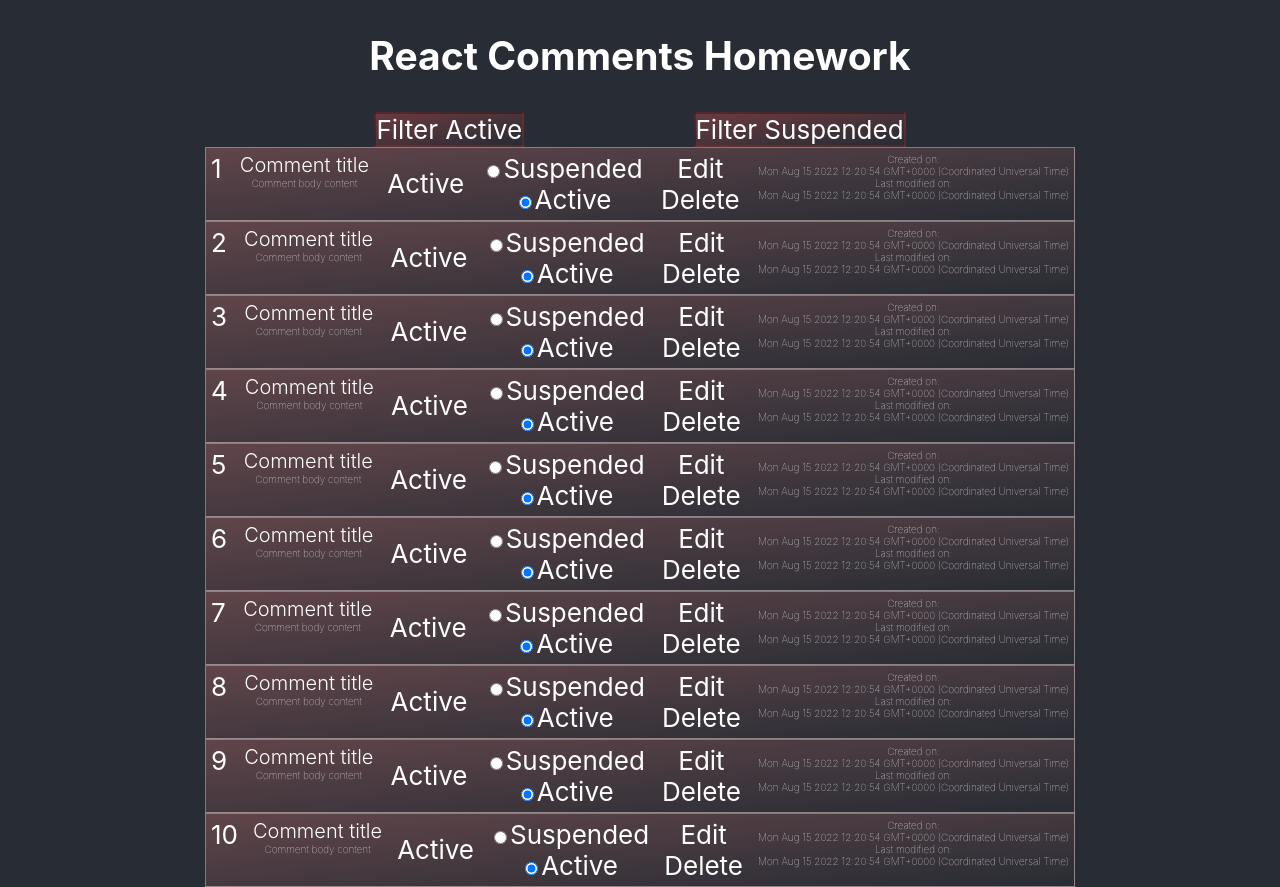
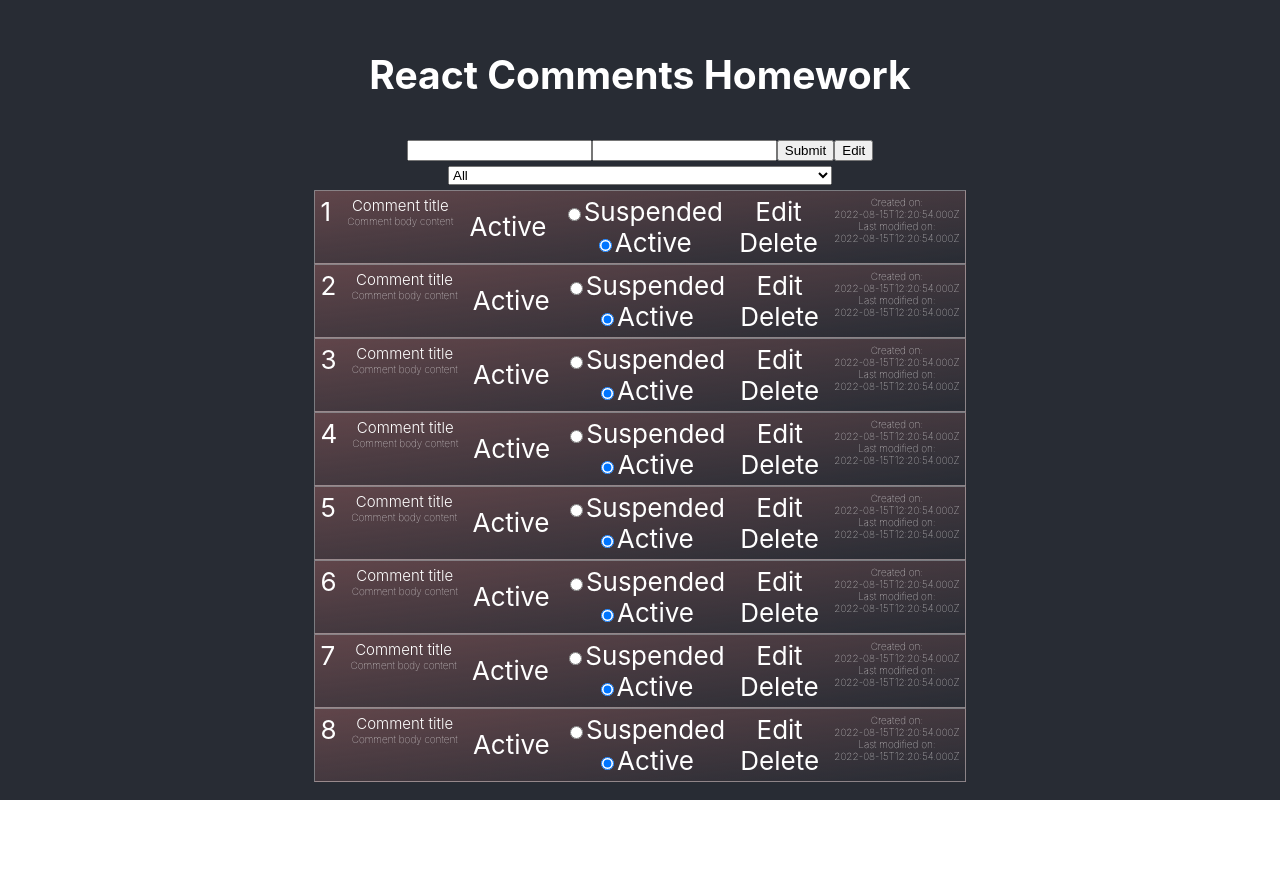
Before and after one commit to Martiyn/training-buddy-v2, a React (Create React App) app: page / in a window 1280 px wide. After the commit the page ends 800 px from the top, so only its background shows below. Built offline with nearby package versions, Linux system fonts and the light colour scheme.

Commit message:
almost done

```diff
--- /dev/null
+++ b/src/CommentInput.tsx
@@ -0,0 +1,86 @@
+import React from "react";
+import { CommentListener } from "./shared-types";
+import { Comment } from "./comments-model";
+
+interface CommentInputProps {
+  onCommentCreate: CommentListener;
+  onCommentEdit: CommentListener;
+}
+
+interface CommentInputState {
+  title: string;
+  content: string;
+}
+
+export class CommentInput extends React.Component<
+  CommentInputProps,
+  CommentInputState
+> {
+  state: Readonly<CommentInputState> = {
+    title: "",
+    content: "",
+  };
+
+  handleFieldChanged = (event: React.ChangeEvent<HTMLInputElement>) => {
+    const fieldName = event.target.name;
+    this.setState({
+      [fieldName]: event.target.value,
+    } as unknown as CommentInputState);
+  };
+
+  handleCreate = (event: React.FormEvent) => {
+    event.preventDefault();
+    this.props.onCommentCreate(
+      new Comment(this.state.title, this.state.content, new Date(), new Date())
+    );
+    this.setState({ title: "", content: "" });
+  };
+
+  handleEdit = (comment: Comment, event: React.FormEvent) => {
+    event.preventDefault();
+    this.props.onCommentEdit({
+      ...comment,
+      title: this.state.title,
+      content: this.state.content,
+      lastModifiedAt: new Date(),
+    });
+    this.setState({ title: "", content: "" });
+  };
+
+  render() {
+    return (
+      <form className="CommentInput">
+        <input
+          type="text"
+          id="text"
+          maxLength={80}
+          name="title"
+          value={this.state.title}
+          onChange={this.handleFieldChanged}
+        />
+        <input
+          type="text"
+          id="text"
+          maxLength={512}
+          name="content"
+          value={this.state.content}
+          onChange={this.handleFieldChanged}
+        />
+        <button
+          className="CommentInput-submit"
+          onClick={this.handleCreate}
+          type="submit"
+        >
+          Submit
+        </button>
+        <button
+          className="CommentInput-submit"
+          onClick={() => this.handleEdit}
+          type="submit"
+        >
+          Edit
+        </button>
+      </form>
+    );
+  }
+}
--- a/src/CommentItem.css
+++ b/src/CommentItem.css
@@ -26,7 +26,7 @@
 }
 
 .CommentItem-title {
-  font-size: 20px;
+  font-size: 15px;
   font-weight: 300;
 }
 
--- a/src/CommentItem.tsx
+++ b/src/CommentItem.tsx
@@ -1,6 +1,7 @@
 import React from "react";
 import { CommentListener } from "./shared-types";
 import { Comment, CommentStatus } from "./comments-model";
+import { CommentInput } from "./CommentInput";
 import "./CommentItem.css";
 
 interface CommentItemProps {
@@ -27,7 +28,9 @@
     });
   }
 
-  function handleCommentEdit() {}
+  function handleCommentEdit() {
+    rest.onEditComment(comment);
+  }
 
   function handleCommentDelete() {
     rest.onDeleteComment(comment);
@@ -48,6 +51,7 @@
             type="radio"
             onClick={handleCommentStatusSuspend}
             checked={comment.status === CommentStatus.Suspended ? true : false}
+            readOnly={true}
           />
           Suspended
         </label>
@@ -56,6 +60,7 @@
             type="radio"
             onClick={handleCommentStatusActivate}
             checked={comment.status === CommentStatus.Active ? true : false}
+            readOnly={true}
           />
           Active
         </label>
@@ -70,11 +75,11 @@
       </div>
       <div className="CommentItem-dates">
         <span className="CommentItem-created-at">
-          <span>Created on:</span> <span>{comment.createdAt.toString()}</span>
+          <span>Created on:</span> <span>{comment.createdAt.toISOString()}</span>
         </span>
         <span className="CommentItem-status-last-modified-at">
           <span>Last modified on:</span>{" "}
-          <span>{comment.lastModifiedAt.toString()}</span>
+          <span>{comment.lastModifiedAt.toISOString()}</span>
         </span>
       </div>
     </div>
--- a/src/CommentsApp.tsx
+++ b/src/CommentsApp.tsx
@@ -1,6 +1,8 @@
 import React from "react";
 import "./App.css";
+import { CommentInput } from "./CommentInput";
 import { Comment } from "./comments-model";
+import { CommentsFilter, FilterType } from "./CommentsFilter";
 import CommentsList, { CommentFilter } from "./CommentsList";
 import { MOCK_COMMENTS } from "./mock-comments";
 
@@ -18,21 +20,29 @@
   constructor(props: {}) {
     super(props);
     this.handleCommentStatusUpdate = this.handleCommentStatusUpdate.bind(this);
+    this.handleCommentCreate = this.handleCommentCreate.bind(this);
+    this.handleCommentSelectedForEditing =
+      this.handleCommentSelectedForEditing.bind(this);
     this.handleCommentEdit = this.handleCommentEdit.bind(this);
     this.handleCommentDelete = this.handleCommentDelete.bind(this);
-    this.handleFilterCommentByStatus =
-      this.handleFilterCommentByStatus.bind(this);
   }
 
   handleCommentStatusUpdate(comment: Comment) {
     this.setState(({ comments }) => ({
-      comments: comments.map((c) => (c.id === comment.id ? comment : c)),
+      comments: comments
+        .map((c) => (c.id === comment.id ? comment : c))
+        .sort(function (a, b) {
+          return (
+            Number(new Date(b.lastModifiedAt)) -
+            Number(new Date(a.lastModifiedAt))
+          );
+        }),
     }));
   }
 
-  handleFilterCommentByStatus(filtered: Comment[]) {
+  handleCommentCreate(comment: Comment) {
     this.setState(({ comments }) => ({
-      comments: filtered.sort(function (a, b) {
+      comments: comments.concat(comment).sort(function (a, b) {
         return (
           Number(new Date(b.lastModifiedAt)) -
           Number(new Date(a.lastModifiedAt))
@@ -41,26 +51,60 @@
     }));
   }
 
-  handleCommentEdit(comment: Comment) {}
+  handleCommentSelectedForEditing(comment: Comment) {
+    this.setState(({ comments }) => ({
+      comments: comments.filter((c) => c.id === comment.id),
+    }));
+  }
+  handleCommentEdit(comment: Comment) {
+    this.setState(({ comments }) => ({
+      comments: comments
+        .map((c) => (c.id === comment.id ? comment : c))
+        .sort(function (a, b) {
+          return (
+            Number(new Date(b.lastModifiedAt)) -
+            Number(new Date(a.lastModifiedAt))
+          );
+        }),
+    }));
+  }
 
   handleCommentDelete(comment: Comment) {
     this.setState(({ comments }) => ({
-      comments: comments.filter((c) => c.id !== comment.id),
+      comments: comments
+        .filter((c) => c.id !== comment.id)
+        .sort(function (a, b) {
+          return (
+            Number(new Date(b.lastModifiedAt)) -
+            Number(new Date(a.lastModifiedAt))
+          );
+        }),
     }));
   }
+
+  handleFilterChange = (filter: FilterType) => {
+    this.setState({ filter: filter });
+  };
 
   render() {
     return (
       <div className="App">
         <header className="App-header">
           <h2>React Comments Homework</h2>
+          <CommentInput
+            onCommentCreate={this.handleCommentCreate}
+            onCommentEdit={this.handleCommentEdit}
+          />
+          <CommentsFilter
+            filter={this.state.filter}
+            onFilterChange={this.handleFilterChange}
+          />
           <CommentsList
             comments={this.state.comments}
             filter={this.state.filter}
             onUpdateCommentStatus={this.handleCommentStatusUpdate}
-            onEditComment={this.handleCommentEdit}
+            onEditComment={this.handleCommentSelectedForEditing}
             onDeleteComment={this.handleCommentDelete}
-            onFilterCommentsByStatus={this.handleFilterCommentByStatus}
           />
         </header>
       </div>
--- /dev/null
+++ b/src/CommentsFilter.css
@@ -0,0 +1,4 @@
+.CommentsFilter {
+    width: 30%;
+    margin: 5px;
+}
--- /dev/null
+++ b/src/CommentsFilter.tsx
@@ -0,0 +1,26 @@
+import { CommentStatus } from "./comments-model";
+import { FilterListener } from "./shared-types";
+import './CommentsFilter.css'
+
+export type FilterType = CommentStatus | undefined;
+
+interface CommentFilterProps {
+  filter: FilterType;
+  onFilterChange: FilterListener;
+}
+
+export function CommentsFilter({
+  filter,
+  onFilterChange,
+}: CommentFilterProps) {
+    function handleFilterChange(event: React.ChangeEvent<HTMLSelectElement>) {
+        onFilterChange(event.target.value === '0' ? undefined : parseInt(event.target.value))
+    }
+    return (
+        <select value={filter} onChange={handleFilterChange} className="CommentsFilter">
+            <option value='0'>All</option>
+            <option value={CommentStatus.Active}>Active</option>
+            <option value={CommentStatus.Suspended}>Suspended</option>
+        </select>
+    )
+}
--- a/src/CommentsList.css
+++ /dev/null
@@ -1,14 +0,0 @@
-.CommentsList-filter-buttons {
-    display: flex;
-    flex-direction: row;
-    justify-content: space-evenly;
-}
-
-.CommentsList-active-filter-btn, .CommentsList-suspended-filter-btn, .CommentsList-remove-filter-btn {
-    background-image: linear-gradient(
-    to bottom right,
-    rgba(207, 80, 80, 0.4),
-    rgba(69, 58, 58, 0)
-  );
-    border: 2px solid rgba(116, 3, 3, 0.2)
-}
--- a/src/CommentsList.tsx
+++ b/src/CommentsList.tsx
@@ -1,8 +1,7 @@
 import React from "react";
 import { CommentItem } from "./CommentItem";
 import { Comment, CommentStatus } from "./comments-model";
-import { CommentListener, CommentListenerForMultiple } from "./shared-types";
-import "./CommentsList.css";
+import { CommentListener } from "./shared-types";
 
 export type CommentFilter = CommentStatus | undefined;
 
@@ -12,7 +11,6 @@
   onUpdateCommentStatus: CommentListener;
   onEditComment: CommentListener;
   onDeleteComment: CommentListener;
-  onFilterCommentsByStatus: CommentListenerForMultiple;
 }
 
 export default function CommentsList({
@@ -20,34 +18,8 @@
   filter,
   ...rest
 }: CommentItemProps) {
-  function handleCommentFilterActive() {
-    rest.onFilterCommentsByStatus(
-      comments.filter((comment) => comment.status === CommentStatus.Active)
-    );
-  }
-
-  function handleCommentFilterSuspended() {
-    rest.onFilterCommentsByStatus(
-      comments.filter((comment) => comment.status === CommentStatus.Suspended)
-    );
-  }
-
   return (
     <div className="CommentsList">
-      <div className="CommentsList-filter-buttons">
-        <span
-          className="CommentsList-active-filter-btn"
-          onClick={handleCommentFilterActive}
-        >
-          Filter Active
-        </span>
-        <span
-          className="CommentsList-suspended-filter-btn"
-          onClick={handleCommentFilterSuspended}
-        >
-          Filter Suspended
-        </span>
-      </div>
       {comments
         .filter((comment) => (!filter ? true : comment.status === filter))
         .map((comment) => (
--- a/src/mock-comments.ts
+++ b/src/mock-comments.ts
@@ -9,6 +9,4 @@
     new Comment('Comment title', 'Comment body content', new Date(), new Date()),
     new Comment('Comment title', 'Comment body content', new Date(), new Date()),
     new Comment('Comment title', 'Comment body content', new Date(), new Date()),
-    new Comment('Comment title', 'Comment body content', new Date(), new Date()),
-    new Comment('Comment title', 'Comment body content', new Date(), new Date()),
 ];
--- a/src/shared-types.ts
+++ b/src/shared-types.ts
@@ -1,9 +1,10 @@
 import { Comment } from "./comments-model";
+import { FilterType } from "./CommentsFilter";
 
 export interface CommentListener {
     (comment: Comment): void;
 }
 
-export interface CommentListenerForMultiple {
-    (comment: Comment[]): void;
+export interface FilterListener {
+    (filter: FilterType): void;
 }
```
